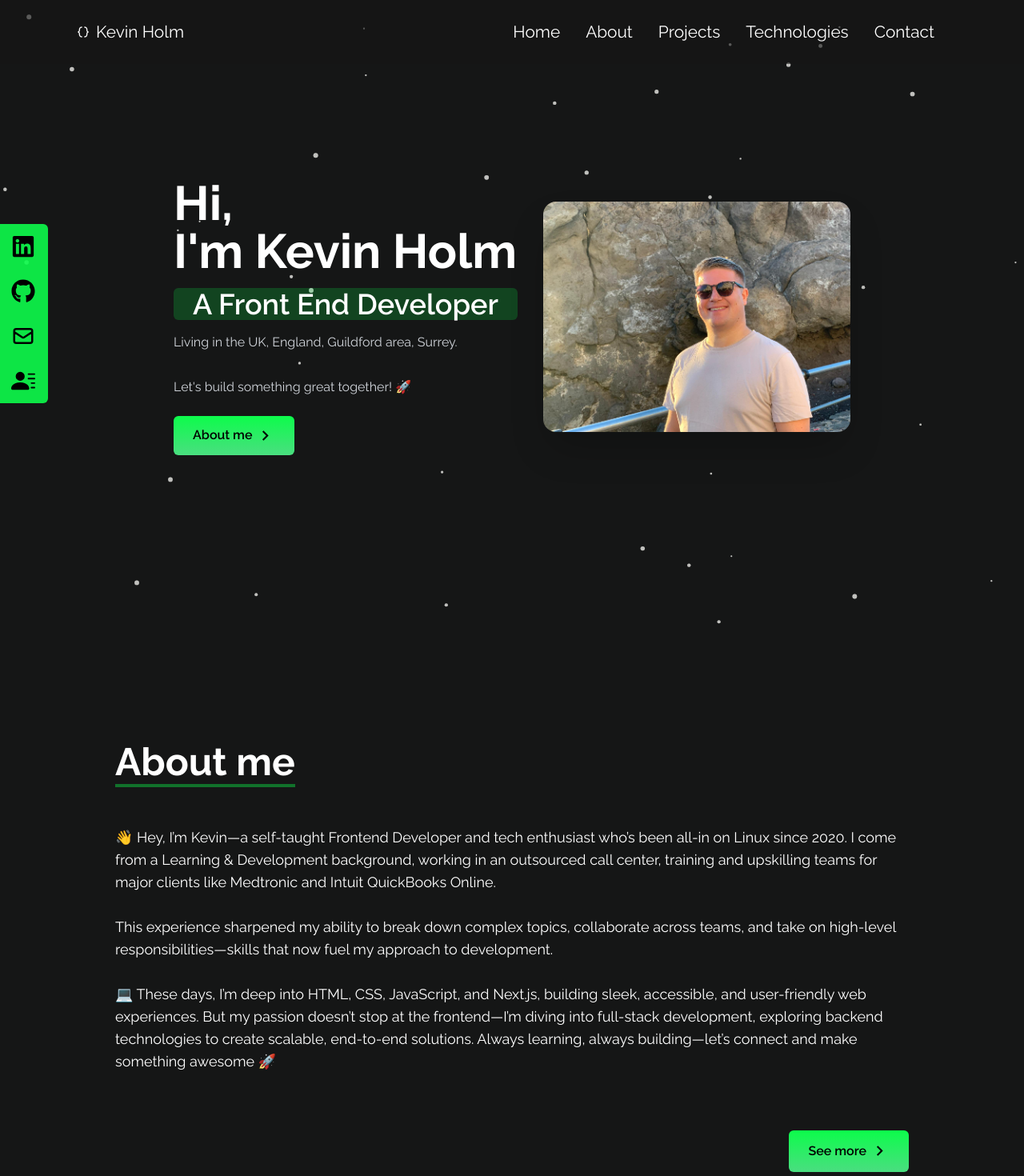
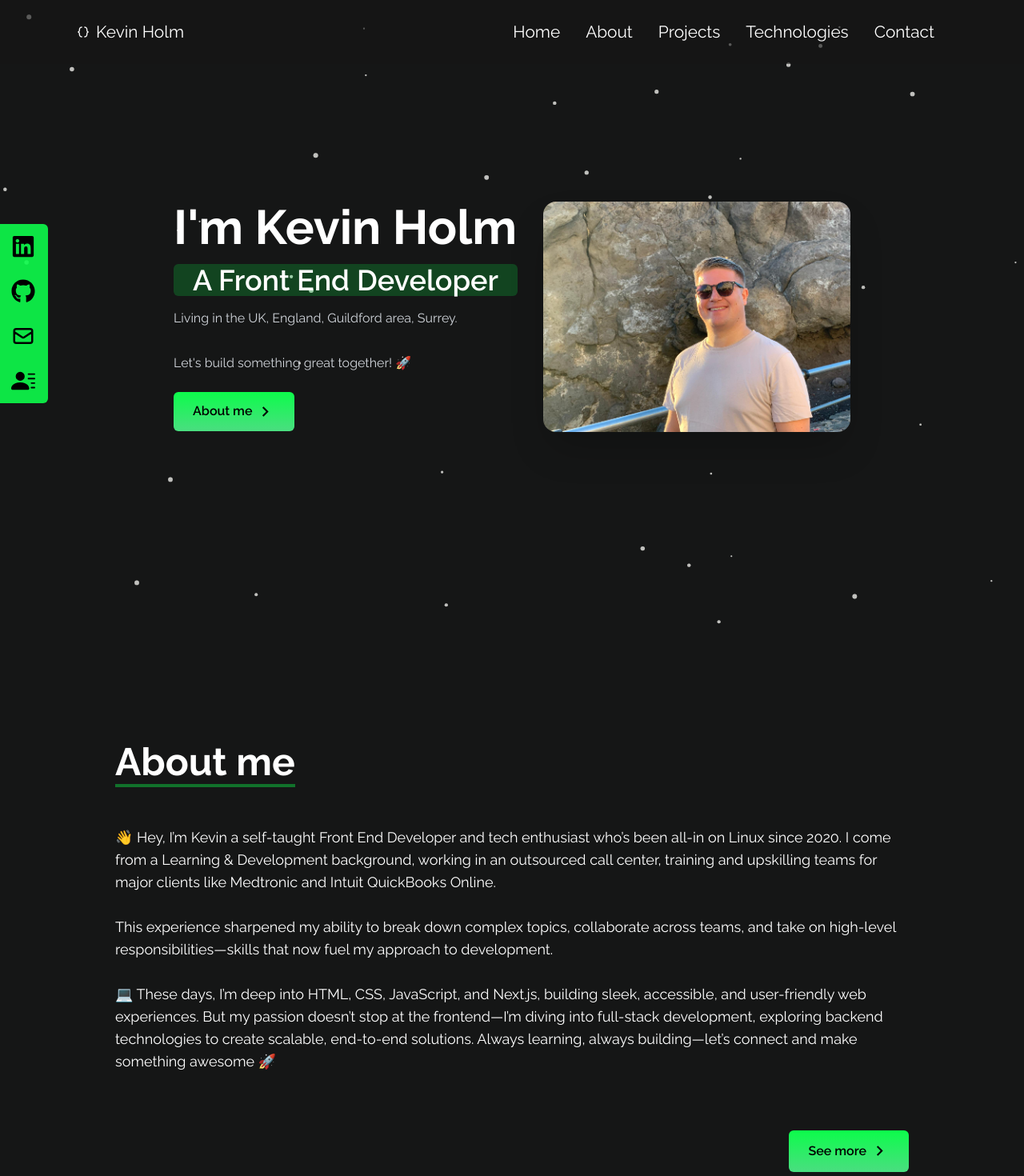
Before and after one commit to kev-er/my_portfolio, a React (Vite) app: page / in a window 1280 px wide. Shown: the top 1470 px of the page at 80% size. Built offline with nearby package versions, Linux system fonts and the light colour scheme.

Commit message:
modifying wording

```diff
--- a/src/components/pages/homepage-comps/About.jsx
+++ b/src/components/pages/homepage-comps/About.jsx
@@ -17,7 +17,7 @@ const About = () => {
         </div>
 
         <p className="mb-4 py-6">
-        👋 Hey, I’m Kevin—a self-taught Frontend Developer and tech enthusiast who’s been all-in on Linux since 2020.
+        👋 Hey, I’m Kevin a self-taught Front End Developer and tech enthusiast who’s been all-in on Linux since 2020.
 
 I come from a Learning & Development background, working in an outsourced call center, training and upskilling teams for major clients like Medtronic and Intuit QuickBooks Online.
 <br /><br />This experience sharpened my ability to break down complex topics, collaborate across teams, and take on high-level responsibilities—skills that now fuel my approach to development.
--- a/src/components/pages/homepage-comps/Home.jsx
+++ b/src/components/pages/homepage-comps/Home.jsx
@@ -11,7 +11,8 @@ const Home = () => {
 
           <div className='flex flex-col justify-center items-center h-[85%] md:h-full order-2 md:order-1 md:items-start'>
 
-            <h1 className='text-4xl md:text-6xl font-bold text-white mb-2 mt-3 md:mt-0 md:mb-4'>Hi,<br/> I'm Kevin Holm</h1>
+            <h1 className='text-4xl md:text-6xl font-bold text-white mb-2 mt-3 md:mt-0 md:mb-4'>I'm Kevin Holm</h1>
+
             <h2 className='rounded-md bg-primary-color/20 max-w-max px-6 inline text-xl md:text-3xl lg:text-4xl font-semibold text-white'>A Front End Developer</h2>
             <p className='text-gray-300 py-4 max-x-md text-justify'>Living in the UK, England, Guildford area, Surrey.</p>
            <p className='text-gray-300 py-4 max-x-md text-justify'>
```
